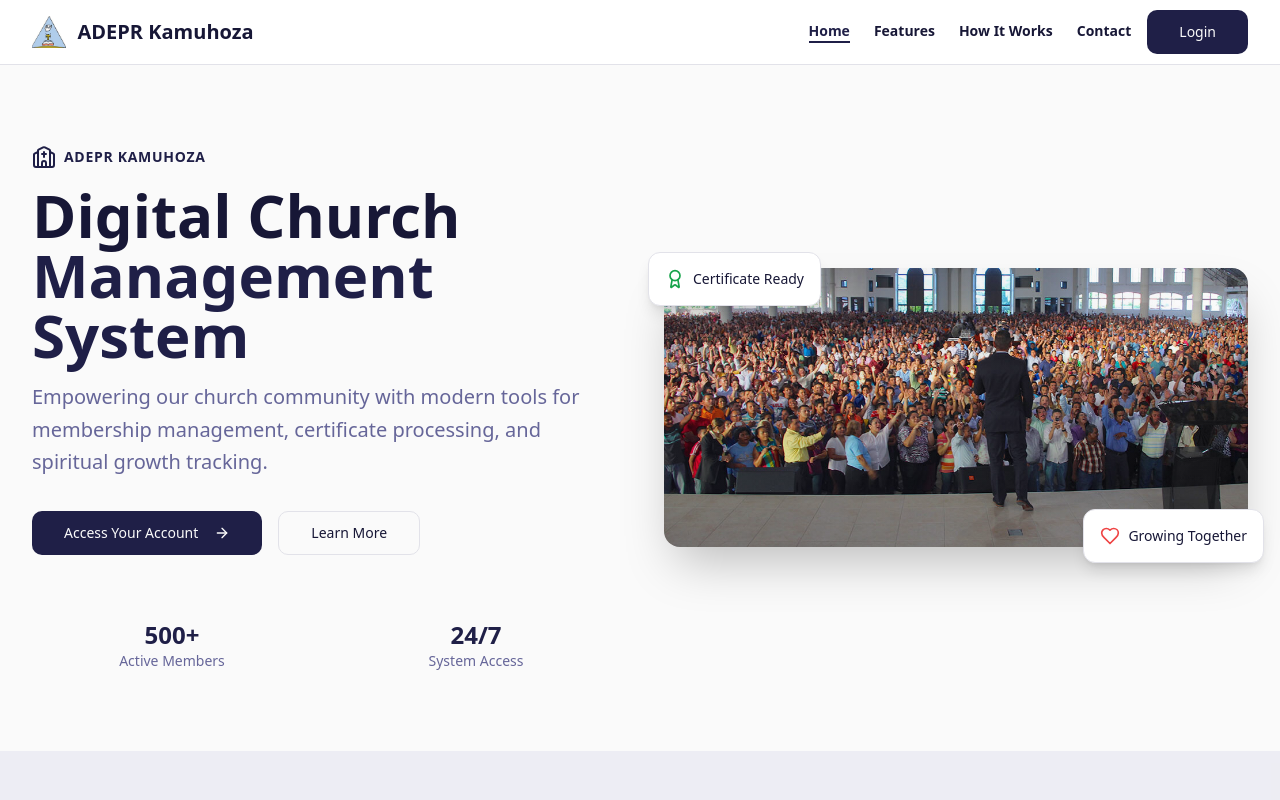
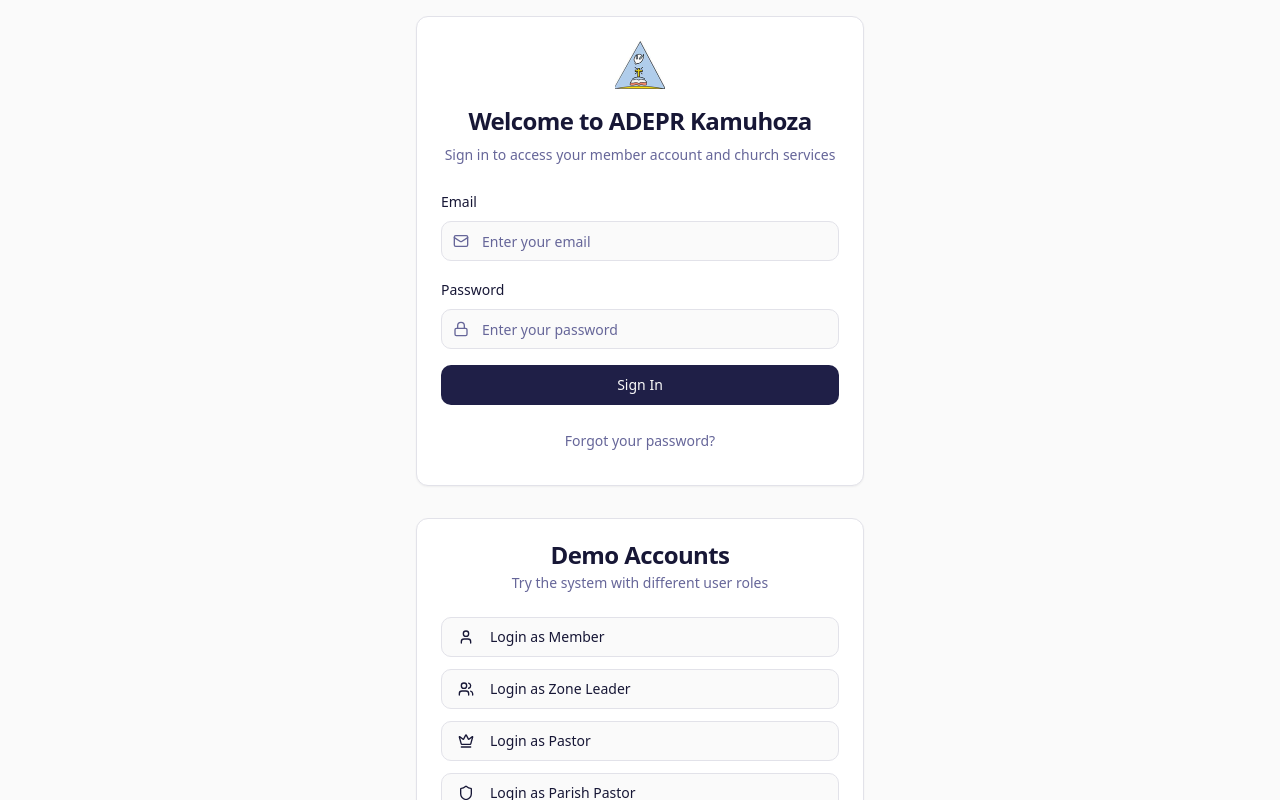
Before and after one commit to Mbaduko/adepr-kamuhoza-mms, a React (Vite) app: page /login in a window 1280 px wide. Shown: the top 800 px of the page. Built offline with nearby package versions, Linux system fonts and the light colour scheme.

Commit message:
feat: Standardized codes

```diff
--- a/src/App.tsx
+++ b/src/App.tsx
@@ -25,8 +25,8 @@
           <BrowserRouter>
             <Routes>
               {/* Public Routes */}
-              <Route path="/" element={<Login />} />
-              <Route path="/login" element={<Landing />} />
+              <Route path="/" element={<Landing />} />
+              <Route path="/login" element={<Login />} />
               <Route path="/certificate-process" element={<CertificateProcess />} />
 
               {/* Protected Routes */}
--- a/src/pages/Login.tsx
+++ b/src/pages/Login.tsx
@@ -124,7 +124,7 @@
         </Card>
 
         {/* Demo Login Options */}
-        {/* <Card>
+        <Card>
           <CardHeader>
             <CardTitle className="text-center">Demo Accounts</CardTitle>
             <CardDescription className="text-center">
@@ -148,7 +148,7 @@
               );
             })}
           </CardContent>
-        </Card> */}
+        </Card>
 
         {/* Back to Home */}
         <div className="text-center">
```
